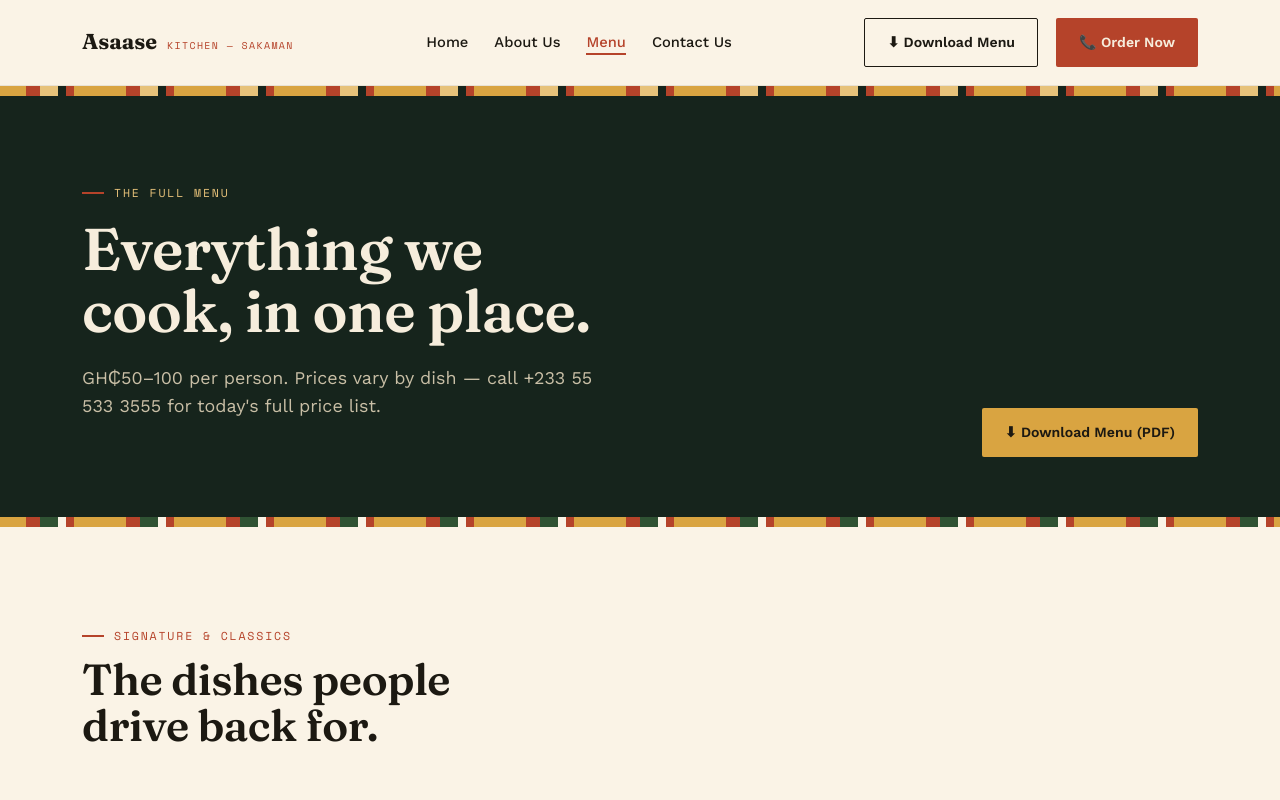
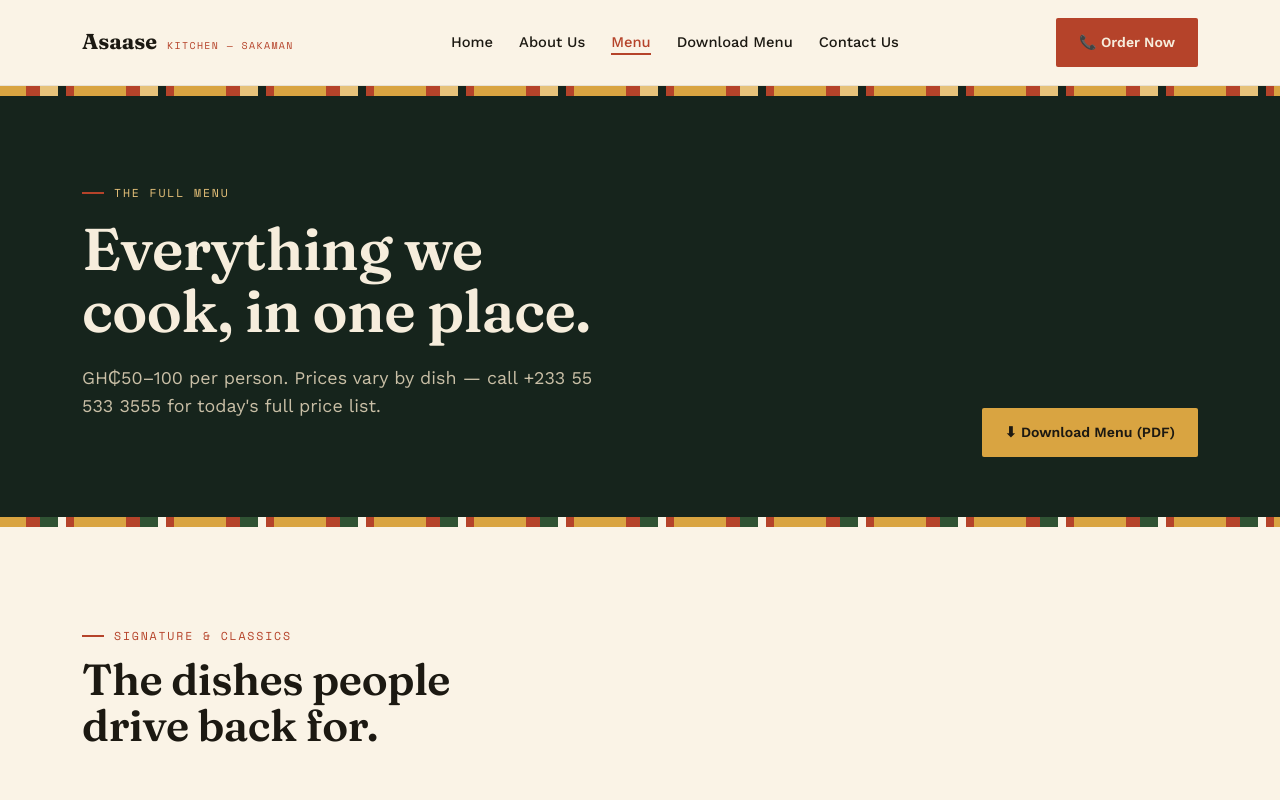
Before and after one commit to Kurry-jae/my-website, a plain HTML site: page menu.html in a window 1280 px wide. Shown: the top 800 px of the page. Drawn offline with nearby package versions, Linux system fonts and the light colour scheme.

Commit message:
Update menu.html

```diff
--- a/menu.html
+++ b/menu.html
@@ -20,11 +20,11 @@
         <li><a href="index.html">Home</a></li>
         <li><a href="about.html">About Us</a></li>
         <li><a href="menu.html" class="active">Menu</a></li>
+        <li><a href="download.html">Download Menu</a></li>
         <li><a href="contact.html">Contact Us</a></li>
       </ul>
     </nav>
     <div class="nav-actions">
-      <a href="asaase-kitchen-menu.pdf" download class="btn btn-outline">⬇ Download Menu</a>
       <a href="tel:+233555333555" class="btn btn-solid">📞 Order Now</a>
       <button class="menu-toggle" aria-label="Open menu" onclick="document.getElementById('mobileMenu').classList.add('open')">☰</button>
     </div>
@@ -40,9 +40,9 @@
     <li><a href="index.html">Home</a></li>
     <li><a href="about.html">About Us</a></li>
     <li><a href="menu.html">Menu</a></li>
+    <li><a href="download.html">Download Menu</a></li>
     <li><a href="contact.html">Contact Us</a></li>
   </ul>
-  <a href="asaase-kitchen-menu.pdf" download class="btn btn-outline-light">⬇ Download Menu</a>
   <a href="tel:+233555333555" class="btn btn-gold">Order Now</a>
 </div>
 
@@ -229,7 +229,7 @@
       <div>
         <h4>Order</h4>
         <ul>
-          <li><a href="asaase-kitchen-menu.pdf" download>Download Menu (PDF)</a></li>
+          <li><a href="download.html">Download Menu (PDF)</a></li>
           <li><a href="tel:+233555333555">Order by Phone</a></li>
           <li><a href="mailto:catering@asaasekitchen.com">Catering</a></li>
           <li><a href="mailto:feedback@asaasekitchen.com">Feedback</a></li>
```
